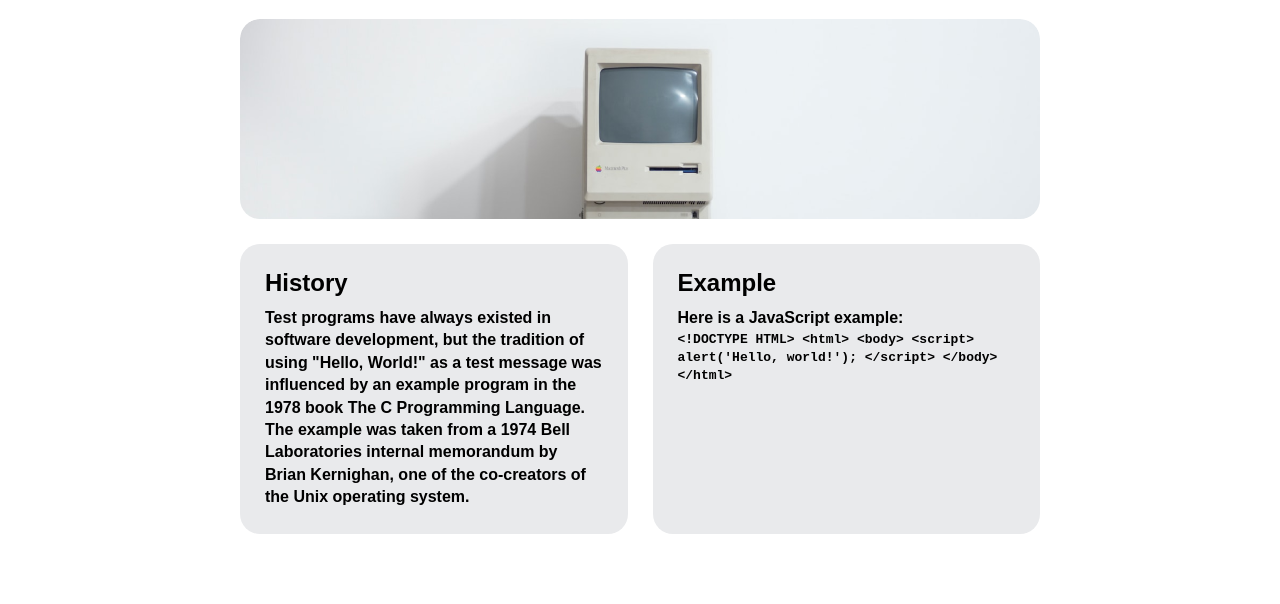
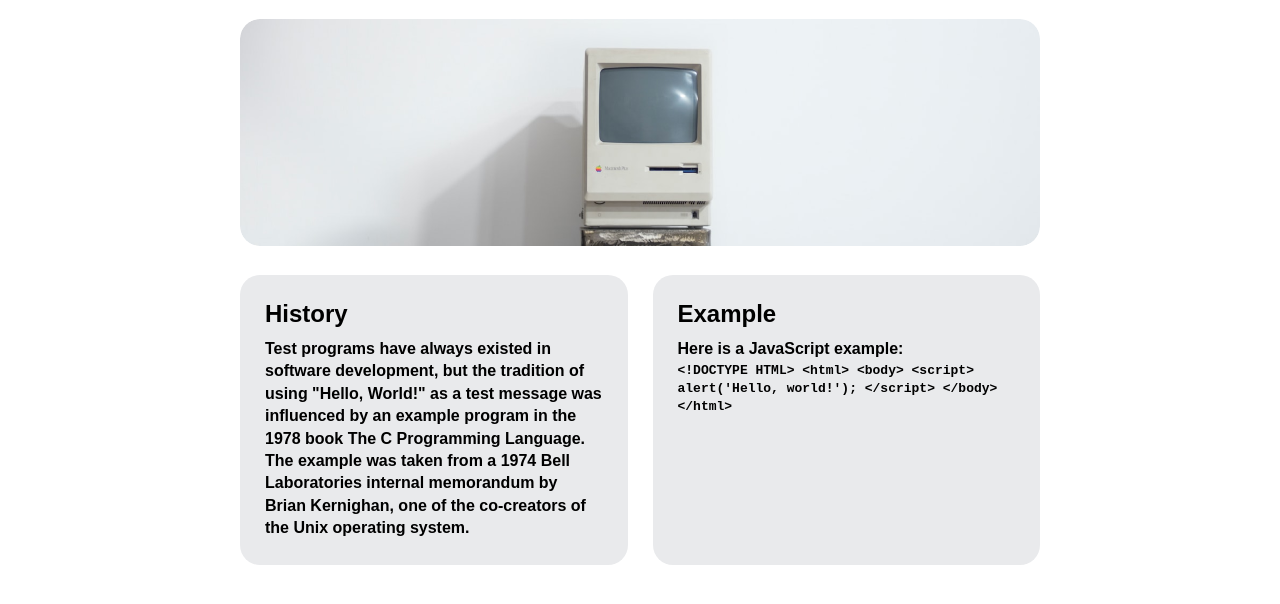
Before and after one commit to Johntops9040/HelloWorldPart2, a plain HTML site: page index.html in a window 1280 px wide. Shown: the part 76-680 px from the top of the page. Drawn offline with Linux system fonts and the light colour scheme.

Commit message:
Image was already cropped for me so reverted changes to picture but kept it as a commet for proof of doing it.

```diff
--- a/index.html
+++ b/index.html
@@ -11,7 +11,7 @@
     <main>
       <h1>HelloWorld</h1>
       <div class="masthead">
-
+        <img src="Images/Computer image.png" alt="Vintage mac">
       </div>
       <div class="details">
         <section>
--- a/screen.css
+++ b/screen.css
@@ -12,11 +12,13 @@ main{
     width: 800px;
 }
 
+/* The picture works fine already as base this messes it up but will still keep it here for proof of doing it
 .masthead{
     background-image: url('Images/Computer\ image.png');
     height: 200px;
     border-radius: 20px;
-}
+    background-position: bottom;
+}*/
 
 .details{
     display: flex;
@@ -36,6 +38,7 @@ main{
 
 img {
     width: 100%;
+    border-radius: 20px;
 
 }
 
```
